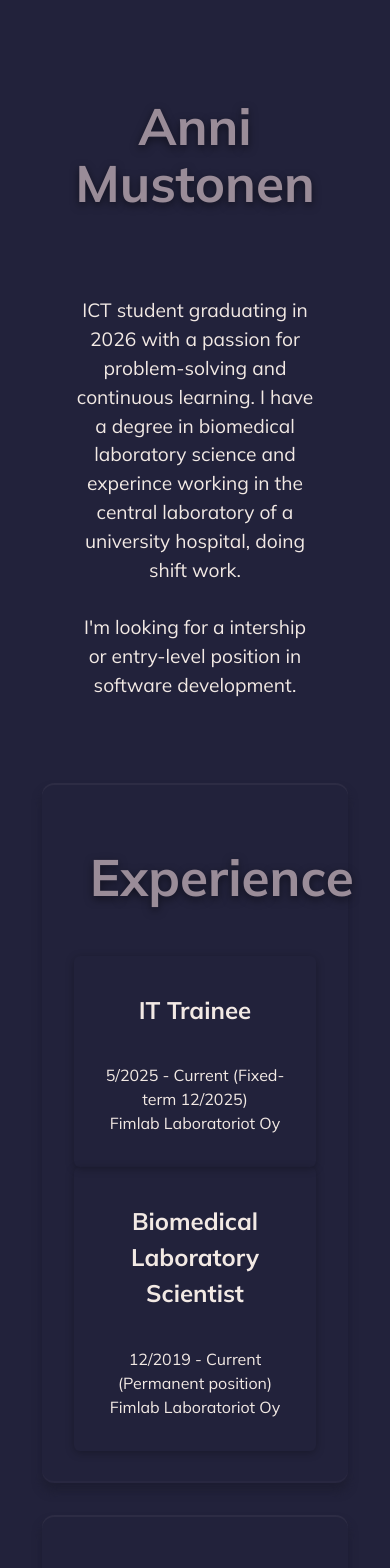
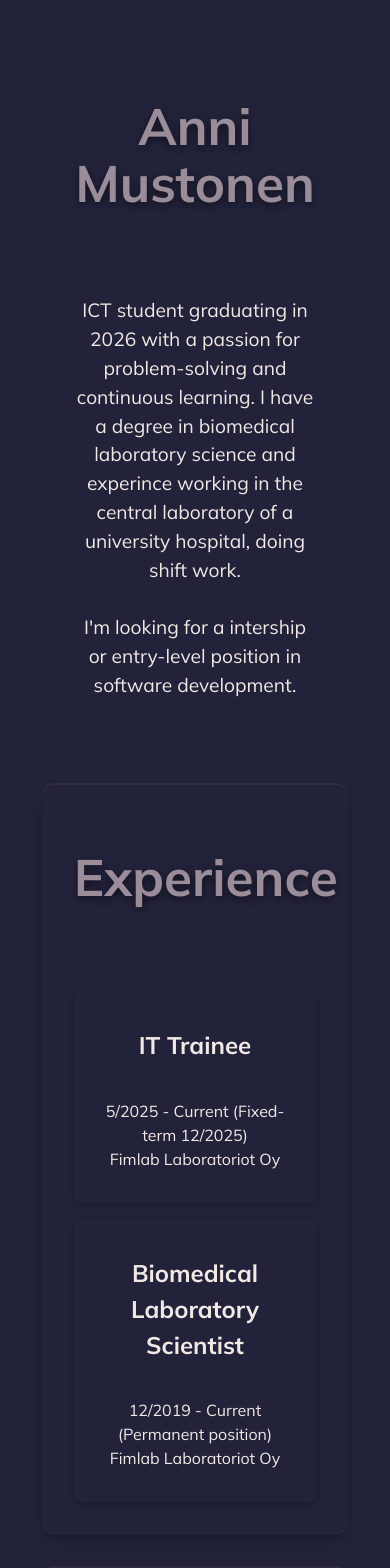
Before and after one commit to annivm/Portfolio-Website, a React (Vite) app in the folder frontend/: page / in a window 390 px wide. Shown: the top 1568 px of the page. Built offline with nearby package versions, Linux system fonts and the light colour scheme.

Commit message:
CSS updates for mobile and favicon update

```diff
--- a/frontend/index.html
+++ b/frontend/index.html
@@ -2,7 +2,7 @@
 <html lang="en">
   <head>
     <meta charset="UTF-8" />
-    <link rel="icon" type="image/svg+xml" href="/tab_img3.png" />
+    <link rel="icon" type="image/png" href="/tab_img3.png" />
     <meta name="viewport" content="width=device-width, initial-scale=1.0" />
     <title>Anni Mustonen</title>
   </head>
--- a/frontend/src/components/Experience/Experience.css
+++ b/frontend/src/components/Experience/Experience.css
@@ -24,6 +24,7 @@
     flex-wrap: wrap;
     justify-content: space-around;
     align-items: flex-start;
+    gap: 1em;
 }
 
 .exp-card{
@@ -65,3 +66,9 @@
     text-align: start;
     padding: 1.5rem;
 }
+
+@media (max-width: 740px) {
+  .exp-heading {
+    padding: 0 0 1em 0;
+  }
+}
```
